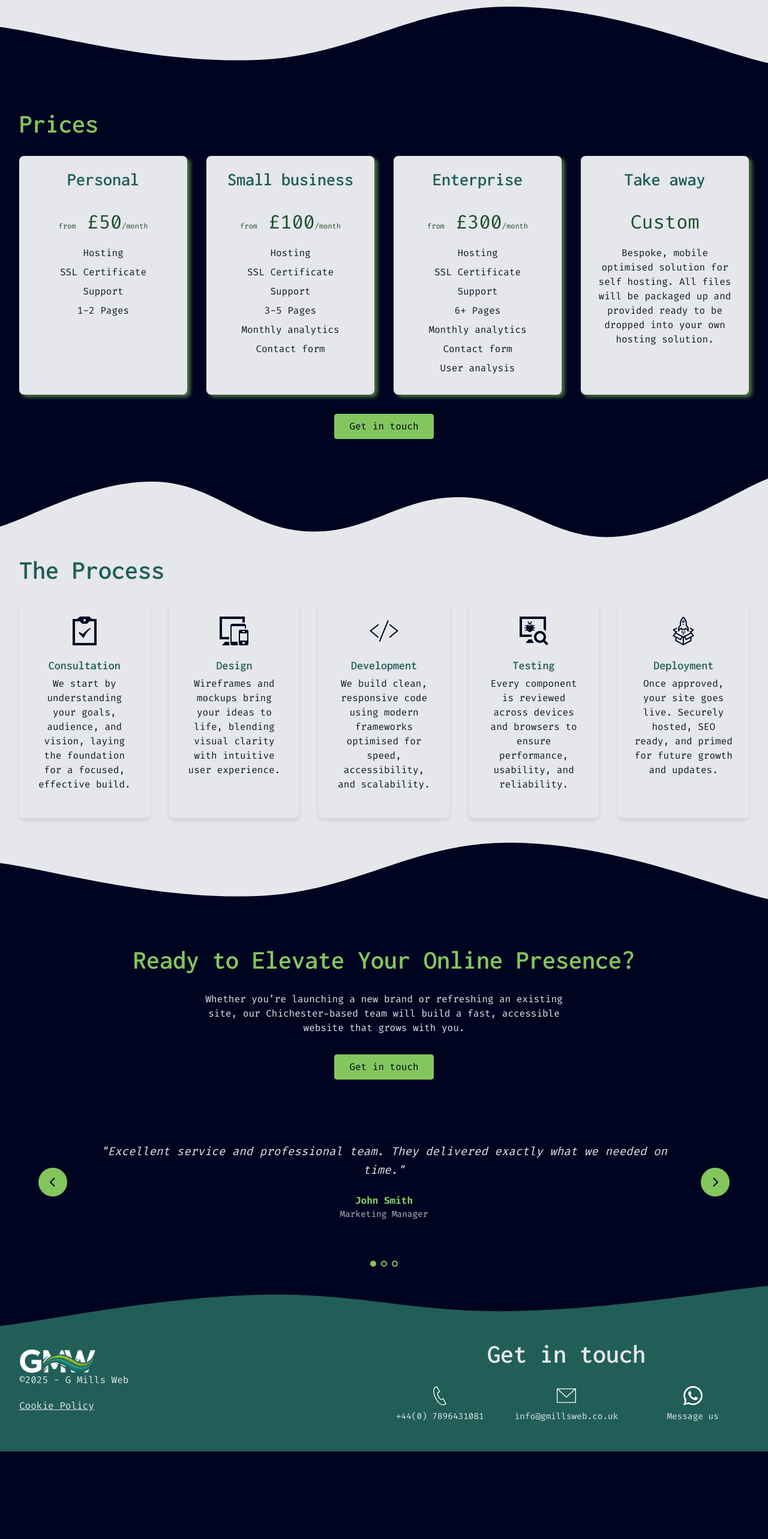
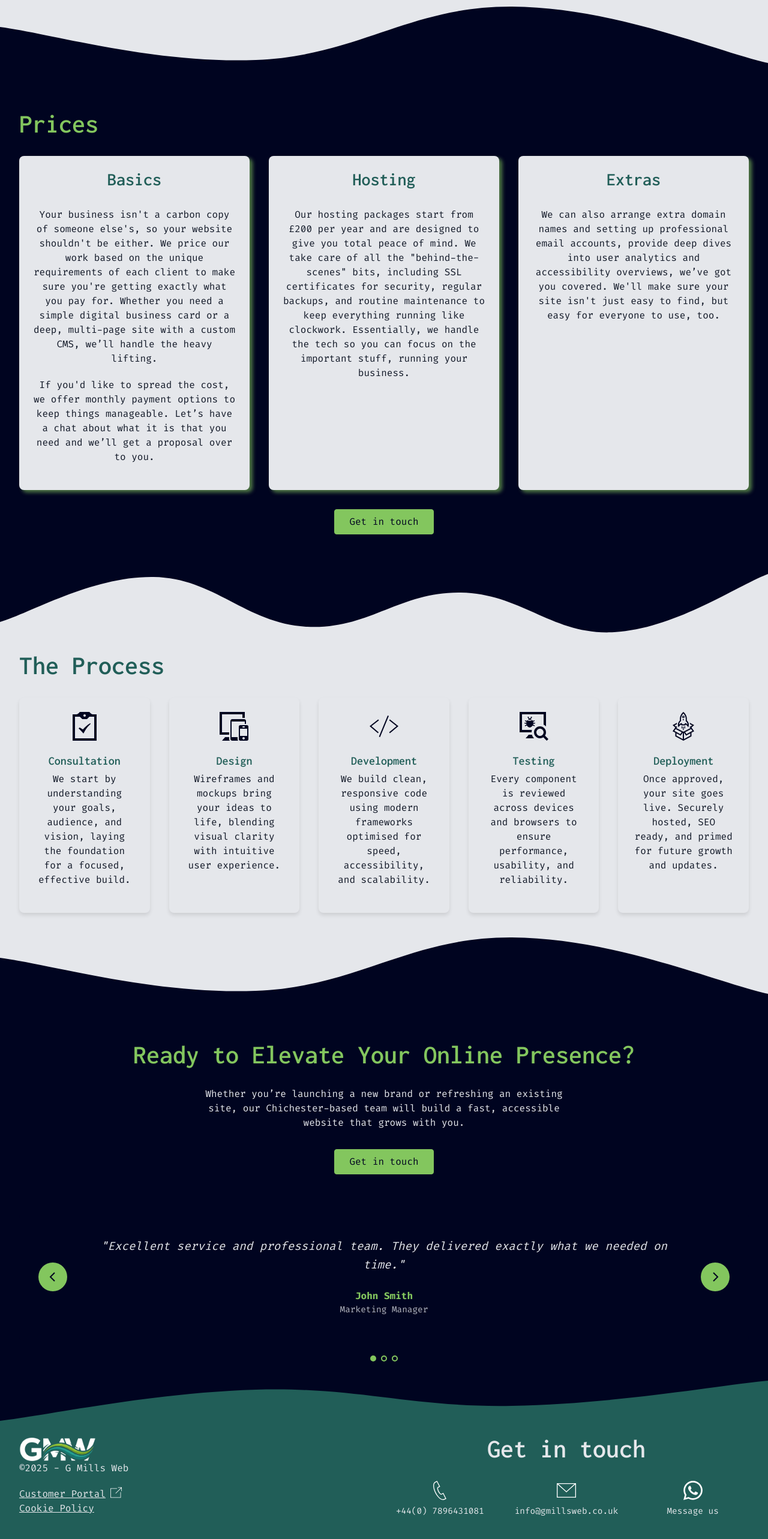
Before and after one commit to GmillsWebDev/gmillsweb, a SvelteKit app: page / in a window 1280 px wide. Shown: the part 1956-4522 px from the top of the page at 60% size. Before the commit the page ends 4376 px from the top, so only its background shows below. Built offline with nearby package versions, Linux system fonts and the light colour scheme.

Commit message:
Pricing section changed. Client portal added to footer.

```diff
--- a/src/lib/components/Footer.svelte
+++ b/src/lib/components/Footer.svelte
@@ -1,10 +1,12 @@
 <script>
+        import { resolve } from "$app/paths";
         let year = new Date().getFullYear();
         // import ContactForm from "$lib/components/ContactForm.svelte";
         import logo from "$lib/assets/images/branding/GMW_Logo.webp";
         import phoneIcon from "$lib/assets/images/icons/phone.svg";
         import emailIcon from "$lib/assets/images/icons/email.svg";
         import whatsappIcon from "$lib/assets/images/icons/whatsapp.svg";
+        import externalIcon from "$lib/assets/images/icons/externalIconWhite.svg";
 </script>
 
 <footer id="Footer">
@@ -21,13 +23,15 @@
 <div class="container-full footer">
 <div class="container">
     <div class="links">
-        <a href="/">
+        <a href="{resolve('/')}">
             <img class="logo" src={logo} alt="GMills Web Development logo" />
         </a>
         <p>©{year} - G Mills Web</p>
-    <div class="footer-links">
-        <a href="/compliance/cookiePolicy">Cookie Policy</a>
-        <!-- <a href="/terms-and-conditions">Terms & Conditions</a> -->
+    <div class="footerLinks">
+        <a target="_blank" href="https://zohosecurepay.eu/books/gmillswebdev/">Customer Portal
+        <img src={externalIcon} alt="External link" /></a>
+        <a href="{resolve('/compliance/cookiePolicy')}">Cookie Policy</a>
+        <!-- <a href="{resolve('/terms-and-conditions')}">Terms & Conditions</a> -->
     </div>
     </div>
     <div class="contact">
@@ -81,6 +85,19 @@
         gap: 1.5rem;
     }
 
+    .footerLinks {
+        display: flex;
+        flex-direction: column;
+        a{
+            display: inline-flex;
+        }
+        img{
+            height: 1.2rem;
+            width: auto;
+            margin-left: 0.5rem;
+        }
+    }
+
     .contactWrapper a {
         display: flex;
         flex-direction: column;
@@ -114,7 +131,7 @@
         .links {
             margin-bottom: 1rem;
         }
-         .footer-links {
+         .footerLinks {
             display: flex;
             justify-content: center;
             gap: 1rem;
--- a/src/routes/+page.svelte
+++ b/src/routes/+page.svelte
@@ -31,7 +31,7 @@
     <Button content="Get in Touch" linkUrl="/#Footer" variant="secondary" />
   </div>
   <div class="scroller">
-    <ImgScroller hide={"hideOnMobile"} images={[
+    <ImgScroller hide="hideOnMobile" images={[
       scrollerImg.RegentMockup,
       scrollerImg.FillingInMockup,
       scrollerImg.TreeMendersMockup,
@@ -40,7 +40,7 @@
     ]} direction="down" />
     <!-- if viewport <768px, hide -->
 
-    <ImgScroller hide={"hideOnTablet"} images={[
+    <ImgScroller hide="hideOnTablet" images={[
       scrollerImg.BCHairMockup,
       scrollerImg.RegentMockup,
       scrollerImg.RichardsonsMockup,
@@ -55,7 +55,7 @@
   <div id="Services" class="container">
     <h2>Services</h2>
     <div class="grid">
-      {#each services as service}
+      {#each services as service (service.title)}
         <!-- {service.icon} -->
         <IconCard icon={service.icon} title={service.title} description={service.description} />
       {/each}
@@ -65,29 +65,21 @@
 <div id="Prices" class="container">
   <h2>Prices</h2>
   <div class="grid">
-    <PriceCard title="Personal" price="50" features={["1-2 Pages"]} />
-    <PriceCard
-      title="Small business"
-      price="100"
-      features={["3-5 Pages", "Monthly analytics", "Contact form"]}
-    />
-    <PriceCard
-      title="Enterprise"
-      price="300"
-      features={[
-        "6+ Pages",
-        "Monthly analytics",
-        "Contact form",
-        "User analysis",
-      ]}
-    />
-    <PriceCard
-      custom={true}
-      title="Take away"
-      features={[
-        "Bespoke, mobile optimised solution for self hosting. All files will be packaged up and provided ready to be dropped into your own hosting solution.",
-      ]}
-    />
+      <div class="card">
+        <h3>Basics</h3>
+        <p>Your business isn't a carbon copy of someone else's, so your website shouldn't be either. We price our work based on the unique requirements of each client to make sure you're getting exactly what you pay for. Whether you need a simple digital business card or a deep, multi-page site with a custom CMS, we’ll handle the heavy lifting.</p>
+        <p>If you'd like to spread the cost, we offer monthly payment options to keep things manageable. Let’s have a chat about what it is that you need and we’ll get a proposal over to you.</p>
+      </div>
+      <div class="card">
+        <h3>Hosting</h3>
+        <p>Our hosting packages start from £200 per year and are designed to give you total peace of mind. We take care of all the "behind-the-scenes" bits, including SSL certificates for security, regular backups, and routine maintenance to keep everything running like clockwork. Essentially, we handle the tech so you can focus on the important stuff, running your business.</p>
+
+      </div>
+      <div class="card">
+        <h3>Extras</h3>
+        <p>We can also arrange extra domain names and setting up professional email accounts, provide deep dives into user analytics and accessibility overviews, we’ve got you covered. We'll make sure your site isn't just easy to find, but easy for everyone to use, too.</p>
+
+      </div>
   </div>
   <div class="cta">
     <Button content="Get in touch" linkUrl="#Footer" />
@@ -97,7 +89,7 @@
   <div id="Process" class="container">
     <h2>The Process</h2>
     <div class="grid">
-      {#each process as process}
+      {#each process as process (process.title)}
         <IconCard
           icon={process.icon}
           title={process.title}
@@ -156,6 +148,28 @@
       grid-template-columns: repeat(auto-fit, minmax(250px, 1fr));
       gap: 2rem;
     }
+    .card {
+        background: var(--colour-white);
+        border: 1px solid var(--colour-lightgrey);
+        border-radius: 8px;
+        padding: 1.5rem;
+        text-align: center;
+        box-shadow: 5px 4px 6px rgba(131, 198, 94, 0.6);
+        transition: transform 0.3s ease, box-shadow 0.3s ease;
+        p{
+          color: var(--colour-black);
+        }
+    }
+
+    .card:hover {
+        transform: translateY(-5px);
+        box-shadow: 0 8px 12px rgba(131, 198, 94, 0.2);
+    }
+
+    h3 {
+        color: var(--colour-secondary);
+        margin-bottom: 2rem;
+    }
   }
 
   #Process {
```
Also changed, not shown: src/lib/assets/images/icons/externalIconWhite.svg (added).
